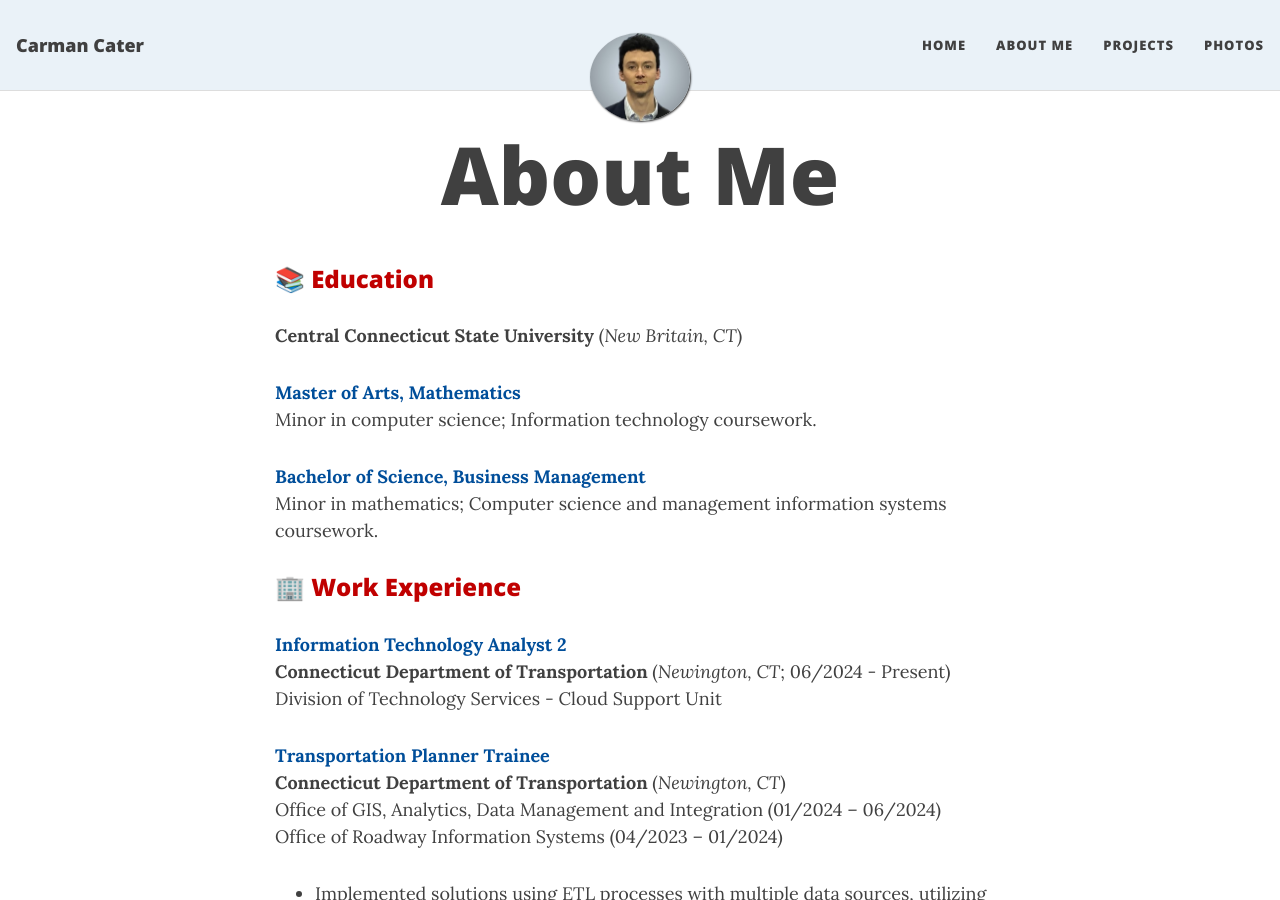
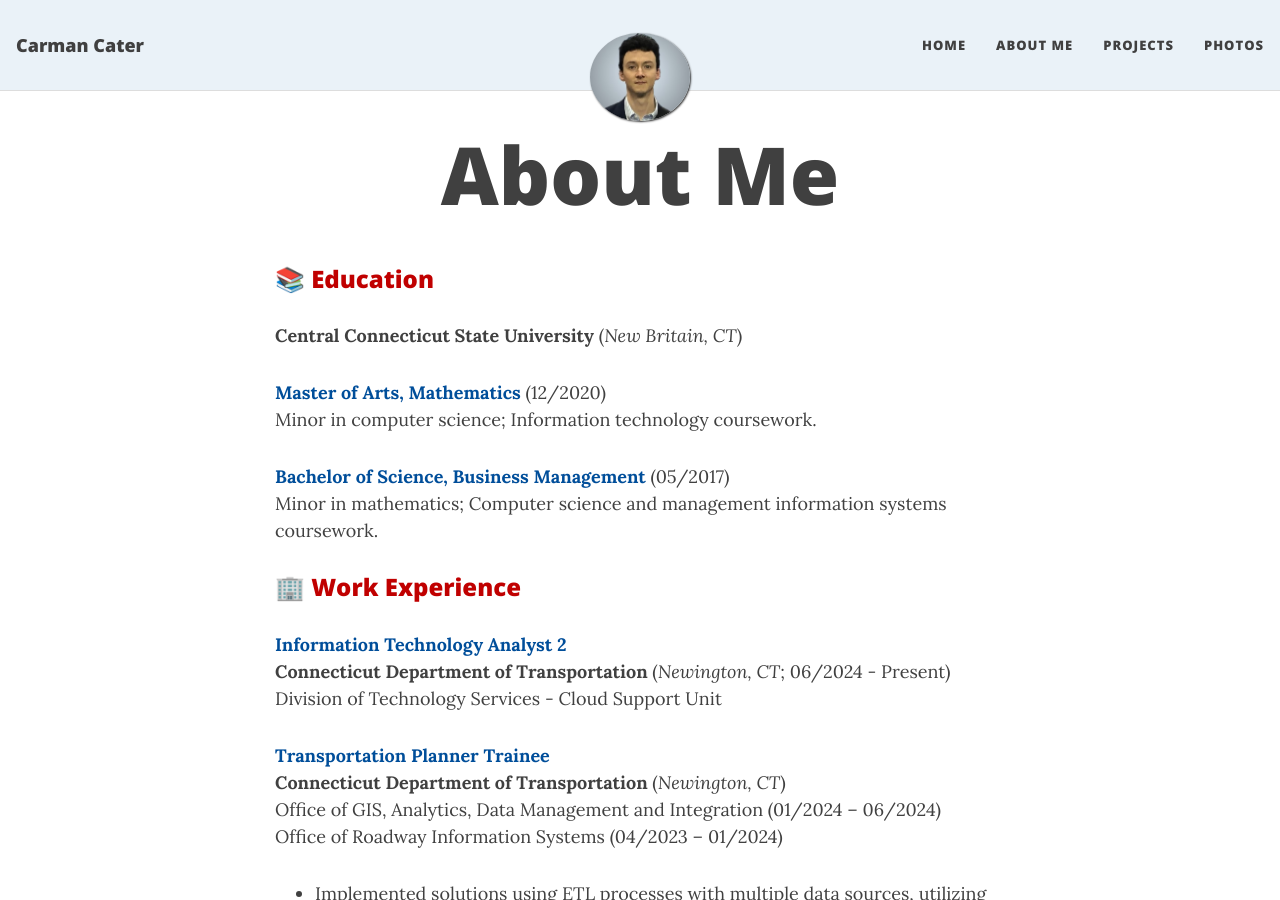
Before and after one commit to carmancater/carmancater.github.io, a Jekyll site: the page built from aboutme.md, in a window 1280 px wide and 900 px high. Built offline with Jekyll 4.4.1, drawn with Linux system fonts in a browser that asks for light colours; nearby versions of some CDN libraries; emoji names are drawn with the system emoji font.

Commit message:
Update aboutme.md

```diff
--- a/aboutme.md
+++ b/aboutme.md
@@ -8,10 +8,10 @@
 
 **Central Connecticut State University** (*New Britain, CT*)
 
-<span style="color: #004E9A">**Master of Arts, Mathematics**</span>
+<span style="color: #004E9A">**Master of Arts, Mathematics**</span> (12/2020)
 Minor in computer science; Information technology coursework.
 
-<span style="color: #004E9A">**Bachelor of Science, Business Management**</span>
+<span style="color: #004E9A">**Bachelor of Science, Business Management**</span> (05/2017)
 Minor in mathematics; Computer science and management information systems coursework.
 
 ### :office: <span style="color: #C00000">Work Experience</span>
```
